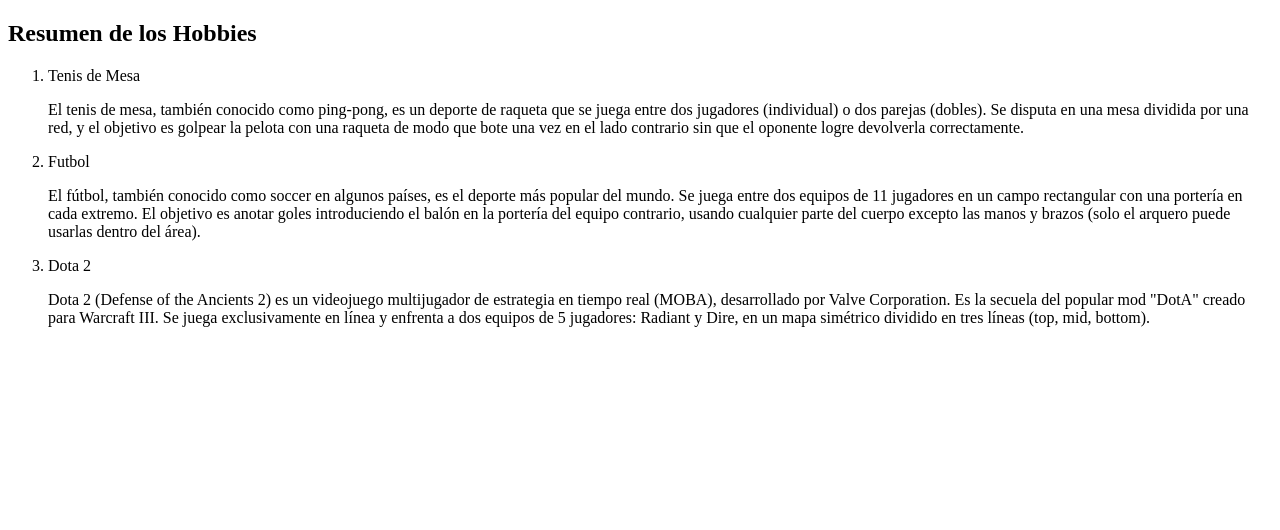
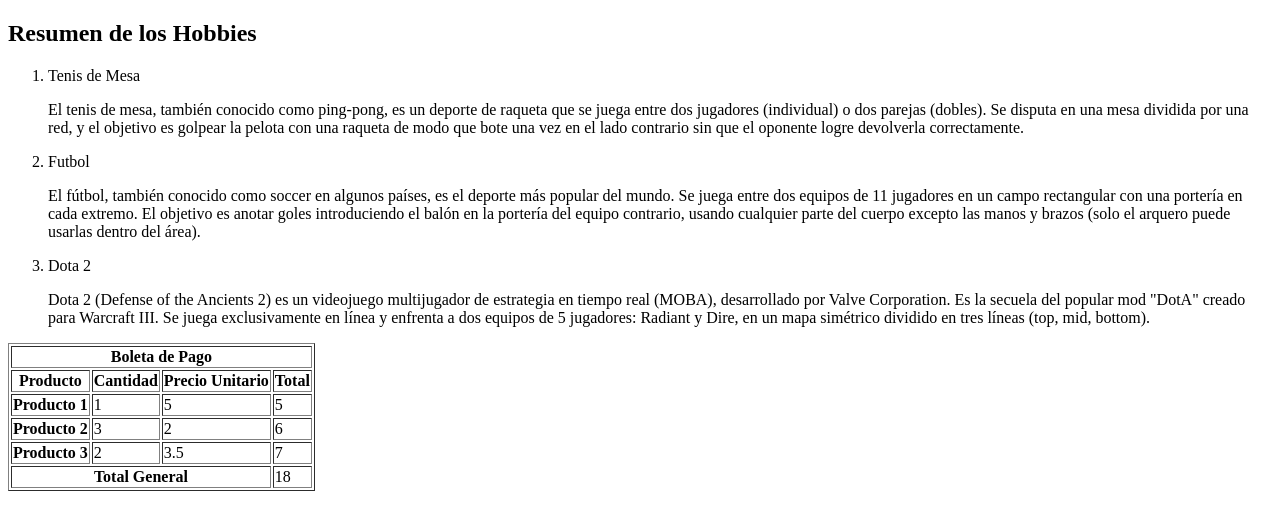
Before and after one commit to abelhuayta/Laboratorio04IDWEB-F, a plain HTML site: page LAB04IDWEB/Cuenta.html in a window 1280 px wide. Drawn offline with Linux system fonts and the light colour scheme.

Commit message:
Acabando con actividad 7,8 y 9.

```diff
--- a/LAB04IDWEB/Cuenta.html
+++ b/LAB04IDWEB/Cuenta.html
@@ -22,5 +22,38 @@
            Es la secuela del popular mod "DotA" creado para Warcraft III.
            Se juega exclusivamente en línea y enfrenta a dos equipos de 5 jugadores: Radiant y Dire, en un mapa simétrico dividido en tres líneas (top, mid, bottom).</p>
     </ol>
+    <table border="1">
+    <tr>
+        <th colspan="4">Boleta de Pago</th>
+    </tr>
+    <tr>
+        <th>Producto</th>
+        <th>Cantidad</th>
+        <th>Precio Unitario</th>
+        <th>Total</th>
+    </tr>
+    <tr>
+        <th>Producto 1</th>
+        <td>1</td>
+        <td>5</td>
+        <td>5</td>
+    </tr>
+    <tr>
+        <th>Producto 2</th>
+        <td>3</td>
+        <td>2</td>
+        <td>6</td>
+    </tr>
+    <tr>
+        <th>Producto 3</th>
+        <td>2</td>
+        <td>3.5</td>
+        <td>7</td>
+    </tr>
+    <tr>
+        <th colspan="3">Total General</th>
+        <td>18</td>
+    </tr>
+    </table>
 </body>
 </html>
```
